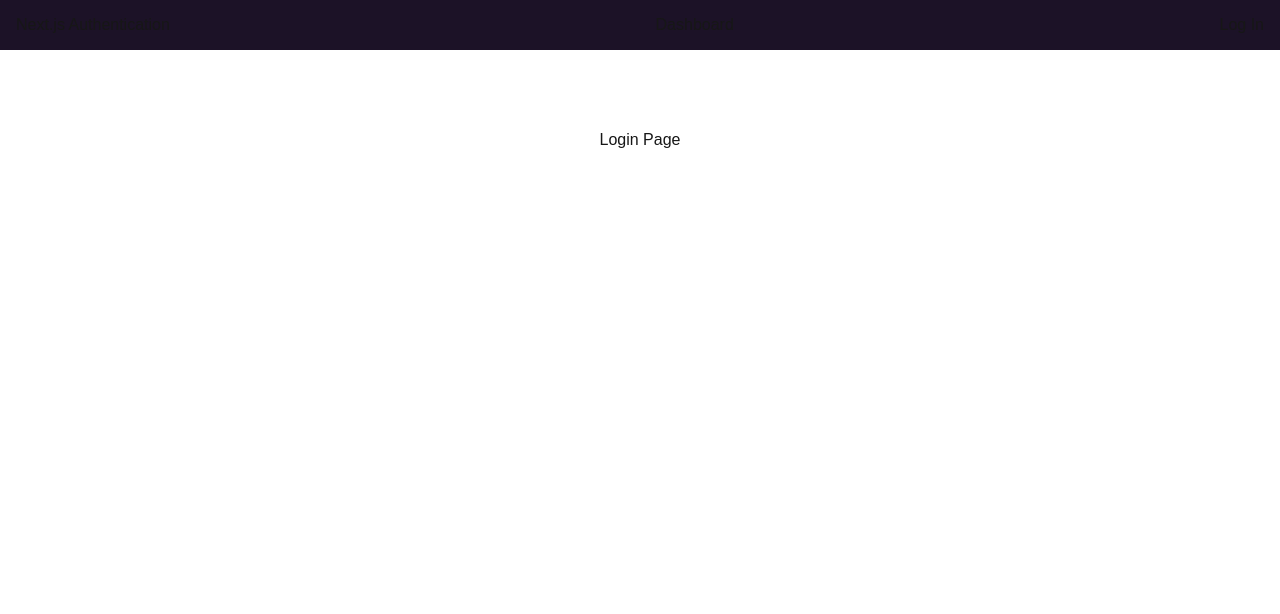
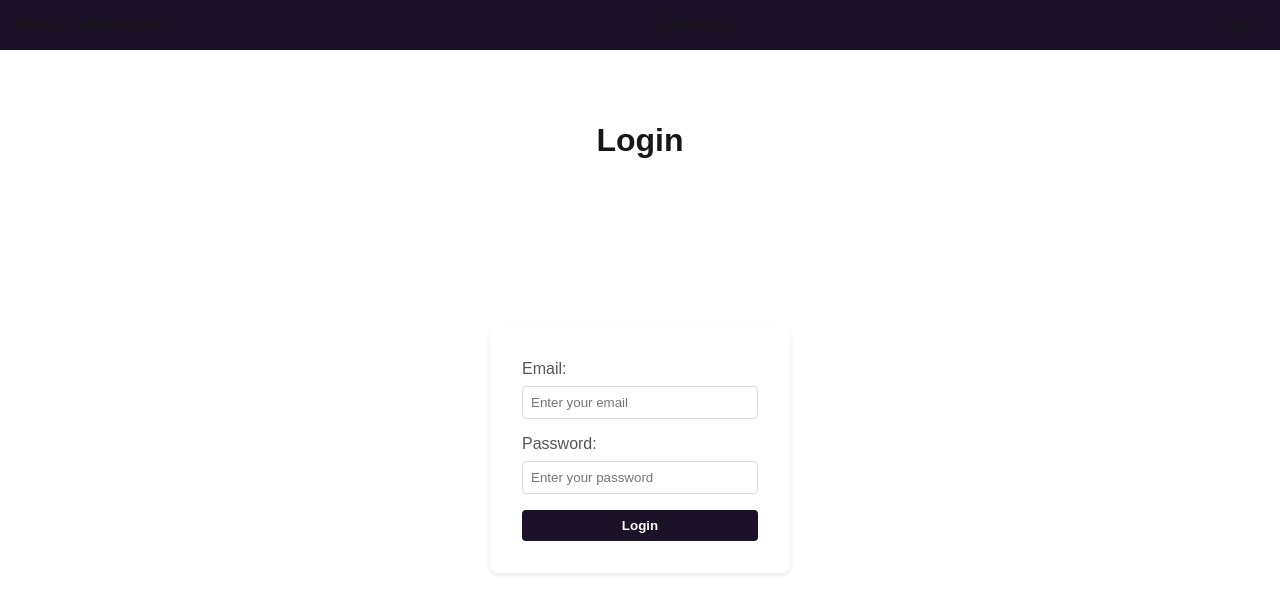
Before and after one commit to bananaNuggets75/traffic-management-system, a Next.js app: page /login in a window 1280 px wide. Shown: the top 614 px of the page. Built offline with nearby package versions, Linux system fonts and the light colour scheme.

Commit message:
login-layout

```diff
--- a/app/login/page.tsx
+++ b/app/login/page.tsx
@@ -2,6 +2,20 @@
 import styles from '../page.module.css';
 
 export default function LoginPage() {
-  return (<div className={styles.page}>Login Page</div>
+  return (
+  <div className={styles.page}>
+    <h1>Login</h1>
+      <form className="login-form">
+        <div className="form-group">
+          <label htmlFor="email">Email:</label>
+          <input type="email" id="email" name="email" placeholder="Enter your email" required />
+        </div>
+        <div className="form-group">
+          <label htmlFor="password">Password:</label>
+          <input type="password" id="password" name="password" placeholder="Enter your password" required />
+        </div>
+        <button type="submit" className="submit-button">Login</button>
+      </form>
+    </div>
   )
 }
```
